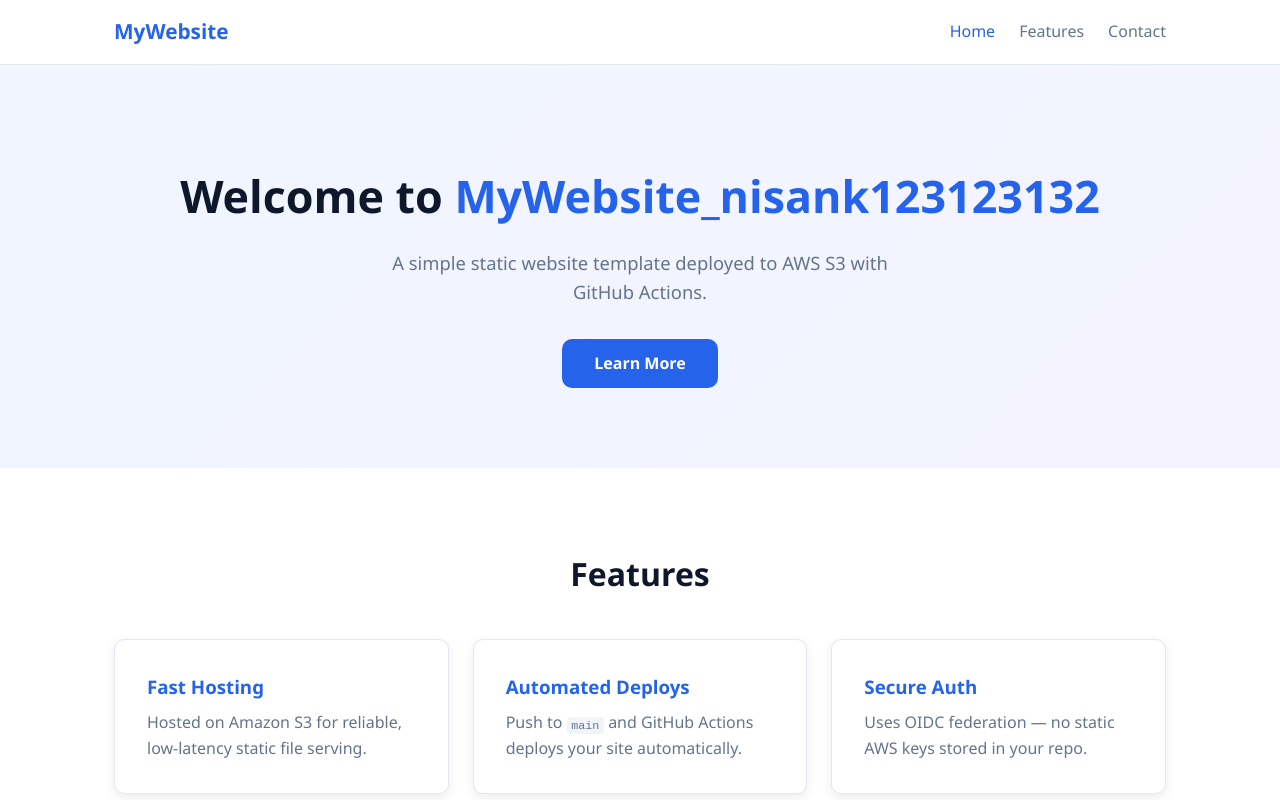
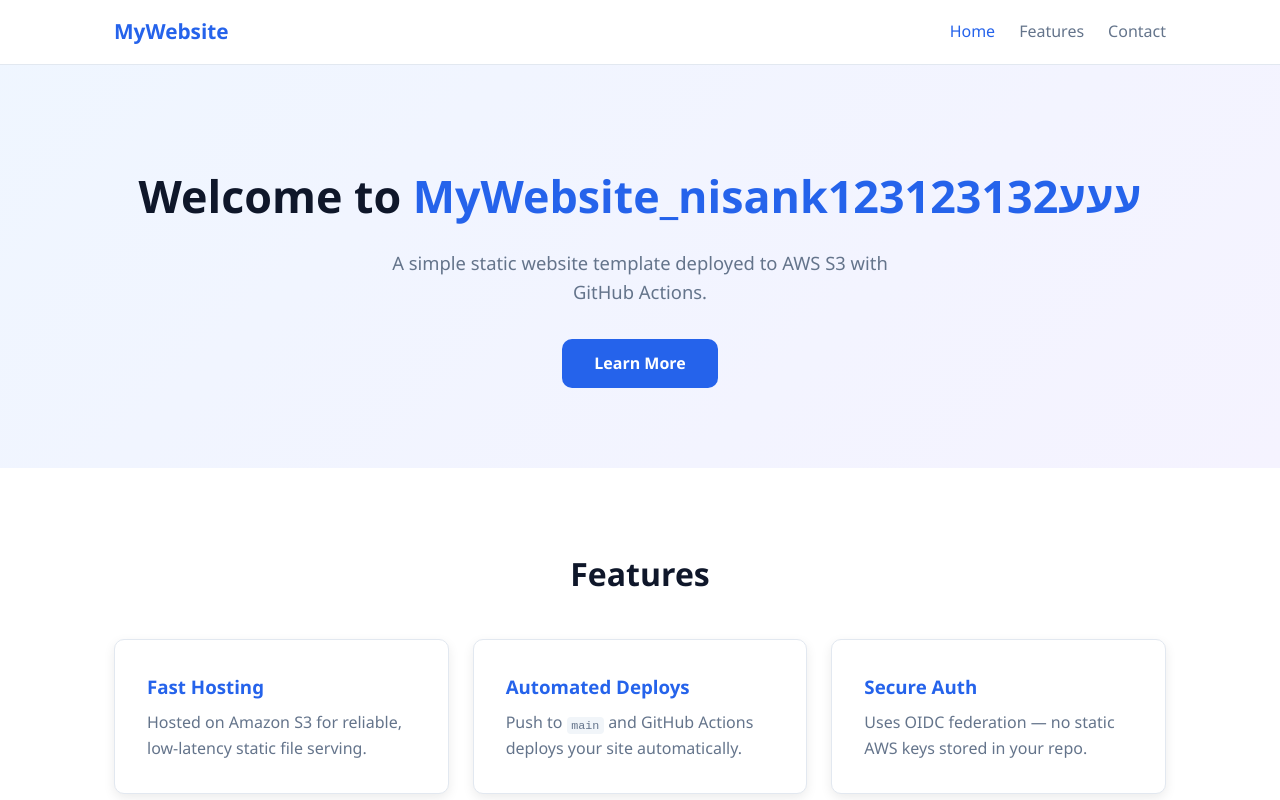
Before and after one commit to YVC-CloudDev/Nisan_S3, a plain HTML site: page index.html in a window 1280 px wide. Shown: the top 800 px of the page. Drawn offline with Linux system fonts and the light colour scheme.

Commit message:
Update index.html

```diff
--- a/index.html
+++ b/index.html
@@ -20,7 +20,7 @@
 
     <header class="hero" id="home">
         <div class="container">
-            <h1>Welcome to <span class="highlight">MyWebsite_nisank123123132</span></h1>
+            <h1>Welcome to <span class="highlight">MyWebsite_nisank123עעע123132</span></h1>
             <p>A simple static website template deployed to AWS S3 with GitHub Actions.</p>
             <a href="#features" class="btn">Learn More</a>
         </div>
```
